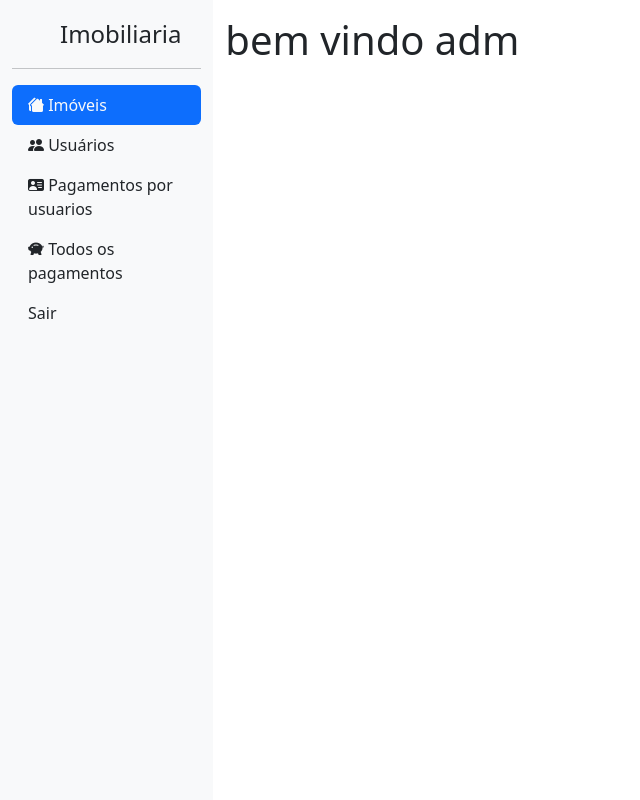
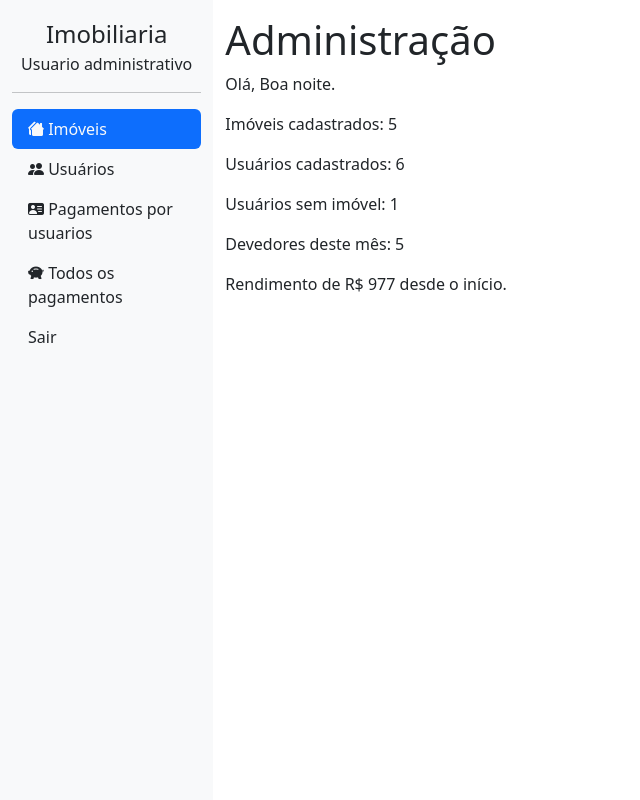
Before and after one commit to luanmalaquias/controlefinanceiro, a Django app: page /imobiliaria/ in a window 1280 px wide. Shown: the whole page, without its empty margins (0-640 px from the left). Run offline with Django 4.2, Linux system fonts and the light colour scheme; a user stored in the database is signed in; data comes from the database, SQL or seed files in the repository; both versions use the stored data as it was after the commit; some libraries are stand-ins or nearby versions.

Commit message:
Pequenas mudanças

```diff
--- a/core/templates/base.html
+++ b/core/templates/base.html
@@ -24,12 +24,15 @@
     <div class="container-fluid h-100">
         <div class="row h-100">
 
-            <!-- Sidebar -->
+            <!-- Sidebar staff-->
+            {% if user.is_staff %}
             <div class="col-2 bg-light pt-3">
-                <a href="{% url 'indeximobiliaria' %}" class="d-flex align-items-center mb-3 mb-md-0 me-md-auto link-dark text-decoration-none">
-                    <span class="fs-4 ms-5">Imobiliaria</span>
-
-                </a>
+                <div class="row text-center">
+                    <a href="{% url 'indeximobiliaria' %}" class="link-dark text-decoration-none">
+                        <span class="fs-4">Imobiliaria</span>
+                    </a>
+                    <span>Usuario administrativo</span>
+                </div>
                 <hr>
                 <ul class="nav nav-pills flex-column mb-auto">
                     <li>
@@ -62,11 +65,41 @@
                 </ul>
             </div>
 
-            <!-- Conteúdo -->
+            <!-- Sidebar no staff -->
+            {% else %}
+            <div class="col-2 bg-light pt-3">
+                <div class="row text-center">
+                    <a href="{% url 'indeximobiliaria' %}" class="link-dark text-decoration-none">
+                        <span class="fs-4">Imobiliaria</span>
+                    </a>
+                </div>
+                <hr>
+                <ul class="nav nav-pills flex-column mb-auto">
+                    <li>
+                        <a href="{% url 'home-usuario' %}" class="nav-link {% if 'home-usuario' in request.path %}active link-light{% else %}link-dark{% endif %}">
+                            <i class="bi bi-house-fill"></i>
+                            Home
+                        </a>
+                    </li>
+                    <li>
+                        <a href="{% url 'historico-usuario' %}" class="nav-link {% if 'historico-usuario' in request.path %}active link-light{% else %}link-dark{% endif %}">
+                            <i class="bi bi-clipboard2-data-fill"></i>
+                            Historico de faturas
+                        </a>
+                    </li>
+                    <li>
+                        <a href="{% url 'logout' %}" class="nav-link link-dark">Sair</a>
+                    </li>
+                </ul>
+            </div>
+
+            {% endif %}
+
             <div class="col-10 pt-3">
                 {% block content %}
                 {% endblock %}
             </div>
+
         </div>
     </div>
 </body>
--- a/imobiliaria/templates/index-imobiliaria.html
+++ b/imobiliaria/templates/index-imobiliaria.html
@@ -2,12 +2,23 @@
 {% block title %}Imobiliaria{% endblock %}
 {% block content %}
 
-{% if user.is_staff %}
-<h1>bem vindo adm {{ perfil.nome_completo }}</h1>
+<h1>Administração</h1>
 
-{% else %}
-<h1>Bem vindo {{ perfil.nome_completo }}</h1>
-<h2>Usuario padrão</h2>
-{% endif %}
+<p>
+    Olá,
+    {%if hoje.hour >= 5 and hoje.hour < 12%}
+        Bom dia.
+    {%elif hoje.hour >= 12 and hoje.hour < 18%}
+        Boa tarde.
+    {%else%}
+        Boa noite.
+    {%endif%}
+</p>
+
+<p>Imóveis cadastrados: {{imoveis|length}}</p>
+<p>Usuários cadastrados: {{perfis|length}}</p>
+<p>Usuários sem imóvel: {{perfis_sem_imovel|length}}</p>
+<p>Devedores deste mês: {{devedores_deste_mes}}</p>
+<p>Rendimento de R$ {{rendimento_total}} desde o início.</p>
 
 {% endblock %}
--- a/imobiliaria/urls.py
+++ b/imobiliaria/urls.py
@@ -7,4 +7,6 @@ urlpatterns = [
     path('listar/', listar_imoveis, name="listarimoveis"),
     path('atualizar/<int:id>', atualizar_dados_imovel, name="atualizardadosimovel"),
     path('deletar/<int:id>', deletar_imovel, name="deletarimovel"),
+    path('home-usuario', home_usuario, name="home-usuario"),
+    path('historico-usuario', historico_usuario, name="historico-usuario"),
 ]
--- a/imobiliaria/views.py
+++ b/imobiliaria/views.py
@@ -2,19 +2,49 @@ from django.shortcuts import render, redirect
 from django.contrib.auth.decorators import login_required
 from django.contrib.admin.views.decorators import staff_member_required
 from usuario.models import Perfil
+from pagamento.models import Pagamento
 from .models import Imovel
 from .forms import ImovelForm
 from django.shortcuts import get_object_or_404
-# FIXME remover isso daqui quando for implantar
+# FIXME remover gerar dadosisso daqui quando for implantar
 from utils.scripts import gerarDados, unmask
+from datetime import datetime, timedelta, time, date
+from dateutil.relativedelta import relativedelta
 
 # Create your views here.
 
 @login_required
 def index_imobiliaria(request):
+    if not request.user.is_staff:
+        return redirect('home-usuario')
+
     context = {}
 
-    # FIXME remover isso daqui quando for implantar
+    imoveis = Imovel.objects.all()
+    perfis = Perfil.objects.all()
+    pagamentos = Pagamento.objects.all()
+
+    imoveis_disponiveis = Imovel.objects.filter(disponibilidade=True)
+    perfis_sem_imovel = Perfil.objects.filter(imovel=None)
+
+    devedores_deste_mes = 0
+    hoje = datetime.now()
+    for perfil in perfis:
+        pagou = False
+        if perfil.imovel != None:
+            for pagamento in pagamentos:
+                if pagamento.perfil == perfil and pagamento.data.month == hoje.month and pagamento.data.year == hoje.year:
+                    pagou = True
+                    break
+        else: continue
+        if pagou == False:
+            devedores_deste_mes += 1
+
+    rendimento_total = 0
+    for pagamento in pagamentos:
+        rendimento_total += int(unmask(pagamento.valor_pago, '.'))
+
+    # FIXME remover gerar dados isso daqui quando for implantar
     # gerarDados(5)
 
     # TODO levar pra area de cadastro de superusuario se não existir
@@ -26,6 +56,15 @@ def index_imobiliaria(request):
         context['perfil'] = perfil
     except:
         pass
+
+    context['imoveis'] = imoveis
+    context['perfis'] = perfis
+    context['pagamentos'] = pagamentos
+    context['imoveis_disponiveis'] = imoveis_disponiveis
+    context['perfis_sem_imovel'] = perfis_sem_imovel
+    context['devedores_deste_mes'] = devedores_deste_mes
+    context['rendimento_total'] = rendimento_total
+    context['hoje'] = hoje
 
     return render(request, 'index-imobiliaria.html', context)
 
@@ -84,3 +123,72 @@ def deletar_imovel(request, id):
     imovel = get_object_or_404(Imovel, pk=id)
     imovel.delete()
     return redirect('listarimoveis')
+
+
+# USUARIO
+@login_required
+def home_usuario(request):
+    context = {}
+
+    perfil = Perfil.objects.get(usuario=request.user)
+    pagamentos = Pagamento.objects.filter(perfil=perfil)
+    hoje = date(datetime.now().year, datetime.now().month, datetime.now().day)
+
+    pag_mes_atual = False
+    for p in pagamentos:
+        if p.data.month == hoje.month and p.data.year == hoje.year:
+            pag_mes_atual = True
+            data_vencimento = date(hoje.year, hoje.month, int(perfil.imovel.vencimento))
+            dias_atrasados = relativedelta(hoje, data_vencimento).days
+            if dias_atrasados >= 1 and p.status != "P":
+                perfil.imovel.mensalidade = str(int(int(perfil.imovel.mensalidade) + int(perfil.imovel.mensalidade) * 0.01))
+                context['dias_atrasados'] = dias_atrasados
+
+    context['hoje'] = hoje
+    context['pag_mes_atual'] = pag_mes_atual
+    context['perfil'] = perfil
+    return render(request, 'views/usuario/home-usuario.html', context)
+
+
+@login_required
+def historico_usuario(request):
+    context = {}
+
+    perfil = Perfil.objects.get(usuario=request.user)
+    pagamentos = Pagamento.objects.filter(perfil=perfil)
+
+    data_entrada_imovel = perfil.data_entrada_imovel
+    # data_entrada_imovel = date(2022, 10, 1)
+    hoje = date(datetime.now().year, datetime.now().month, datetime.now().day)
+    meses_passados = relativedelta(hoje, data_entrada_imovel).months
+
+    pagamentos_array = []
+
+    for _ in range(meses_passados+1):
+        pago = False
+        for p in pagamentos:
+            if p.data.month == data_entrada_imovel.month and p.data.year == data_entrada_imovel.year:
+                pagamentos_array.append(
+                    {'mes_referencia': data_entrada_imovel,
+                    'status': p.status,
+                    'vencimento': p.perfil.imovel.vencimento,
+                    'mensalidade': p.perfil.imovel.mensalidade,
+                    'valor_pago': p.valor_pago,
+                    'data_pagamento': p.data})
+                pago = True
+                continue
+        if not pago:
+            pagamentos_array.append(
+                {'mes_referencia': data_entrada_imovel,
+                'status': 'Aguardando',
+                'vencimento': perfil.imovel.vencimento,
+                'mensalidade': perfil.imovel.mensalidade,
+                'valor_pago': '--',
+                'data_pagamento': ''})
+        data_entrada_imovel += relativedelta(months=1)
+
+    # inverter lista
+    pagamentos_array=pagamentos_array[::-1]
+    context['pagamentos'] = pagamentos_array
+
+    return render(request, 'views/usuario/historico-usuario.html', context)
--- a/pagamento/templates/views/listar-todos-pagamentos.html
+++ b/pagamento/templates/views/listar-todos-pagamentos.html
@@ -55,7 +55,7 @@
                         <i class="bi bi-gear-fill"></i>
                     </button>
                     <ul class="dropdown-menu">
-                        <!-- TODO -->
+                        <!-- TODO foi finalizado ja ? -->
                         <li><a class="dropdown-item" onclick="criar_pagamento('{{pagamento.id}}')"><i class="bi bi-pencil-fill"></i> Editar pagamento</a></li>
                         <li><a class="dropdown-item bg-danger text-white" href="{% url 'deletar-pagamento' pagamento.id %}"><i class="bi bi-trash-fill"></i> Deletar</a></li>
                     </ul>
--- a/req.txt
+++ b/req.txt
@@ -1,4 +1,9 @@
 asgiref==3.6.0
+autopep8==2.0.1
 Django==4.1.7
+pycodestyle==2.10.0
+python-dateutil==2.8.2
+six==1.16.0
 sqlparse==0.4.3
+tomli==2.0.1
 tzdata==2022.7
```
Also changed, not shown: imobiliaria/templates/views/usuario/historico-usuario.html (added, +42 -0 lines), imobiliaria/templates/views/usuario/home-usuario.html (added, +49 -0 lines), db.sqlite3.
